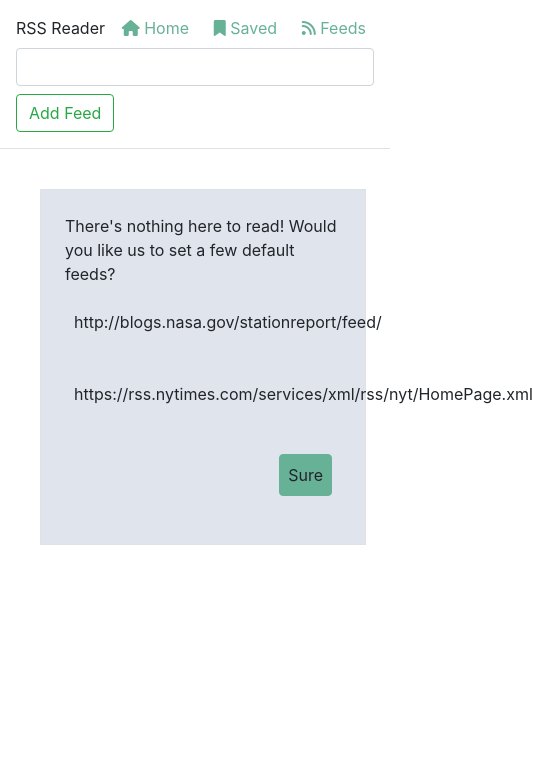
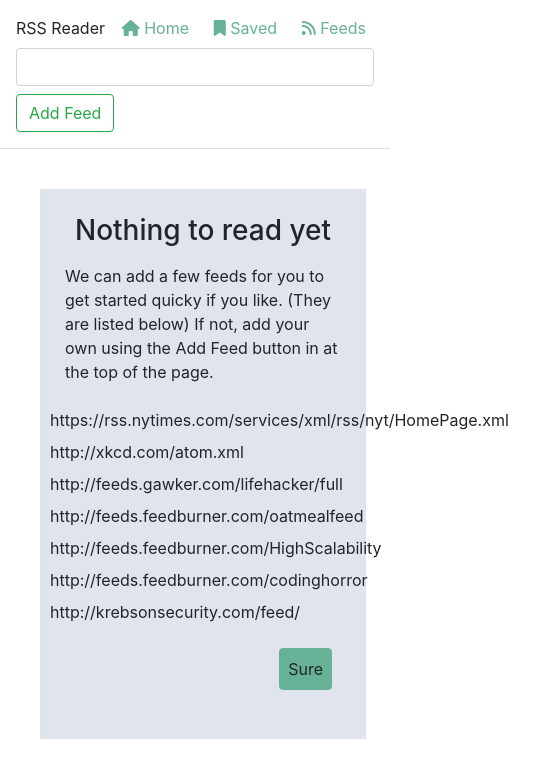
Before and after one commit to guygrigsby/react-rss, a React (Create React App) app: page /feeds in a window 390 px wide. Shown: the top 778 px of the page, 533 px wide, since content can reach past the window. Built offline with nearby package versions, Linux system fonts and the light colour scheme.

Commit message:
add examples and make table responsive

```diff
--- a/src/components/FeedExamples.js
+++ b/src/components/FeedExamples.js
@@ -2,8 +2,13 @@
 import PropTypes from 'prop-types'
 
 const feeds = [
-  'http://blogs.nasa.gov/stationreport/feed/',
   'https://rss.nytimes.com/services/xml/rss/nyt/HomePage.xml',
+  'http://xkcd.com/atom.xml',
+  'http://feeds.gawker.com/lifehacker/full',
+  'http://feeds.feedburner.com/oatmealfeed',
+  'http://feeds.feedburner.com/HighScalability',
+  'http://feeds.feedburner.com/codinghorror',
+  'http://krebsonsecurity.com/feed/',
 ]
 
 const FeedExamples = ({ setFeeds, setModal }) => {
@@ -11,11 +16,14 @@
     <div className="container">
       <div className="p-4 align-items-center">
         <div className="col p-4 border bg-light">
-          {
-            "There's nothing here to read! Would you like us to set a few default feeds?"
-          }
+          <h3 className="text-center pb-2">{'Nothing to read yet'}</h3>
+          <p>
+            {
+              'We can add a few feeds for you to get started quicky if you like. (They are listed below) If not, add your own using the Add Feed button in at the top of the page.'
+            }
+          </p>
           {feeds.map((feed, idx) => (
-            <span className="row p-4" key={`${idx}-examplefeed`}>
+            <span className="row pt-2 boarder" key={`${idx}-examplefeed`}>
               {feed}
             </span>
           ))}
--- a/src/components/FeedsTable.js
+++ b/src/components/FeedsTable.js
@@ -4,6 +4,7 @@
 
 const FeedsTable = ({ feeds, handleDelete, setModal }) => {
   return (
+    <div className="table-resposive">
       <table className="table table-striped">
         <thead>
           <tr>
@@ -28,6 +29,7 @@
             : null}
         </tbody>
       </table>
+    </div>
   )
 }
 
```
Lines whose indentation alone changed are shown as unchanged.
